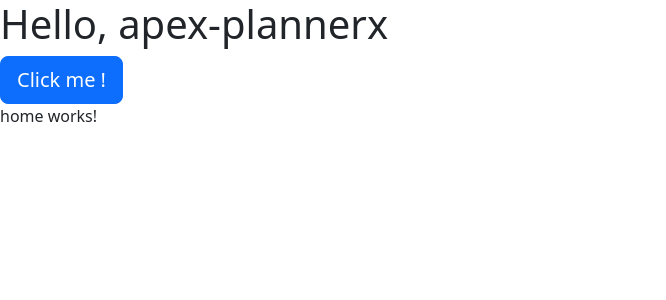
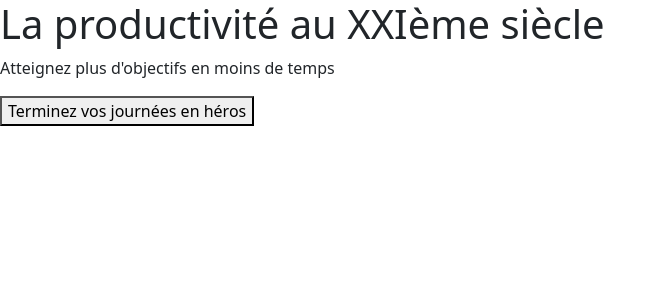
Before and after one commit to RealApexMan/apex-plannerx, an Angular app: page / in a window 1280 px wide. Shown: the top 300 px of the page, without its empty margins (0-666 px from the left). Built offline with nearby package versions, Linux system fonts and the light colour scheme.

Commit message:
Add home banner with UT

```diff
--- a/package.json
+++ b/package.json
@@ -14,6 +14,7 @@
     "watch": "ng build --watch --configuration development",
     "test": "jest",
     "test:coverage": "jest --coverage",
+    "test:watch":"jest --watch --onlyChanged --verbose",
     "lint": "ng lint"
   },
   "private": true,
--- a/src/app/app.component.html
+++ b/src/app/app.component.html
@@ -1,5 +1 @@
-<h1>Hello, apex-plannerx</h1>
-
-<button type="button" class="btn btn-primary btn-lg">Click me !</button>
-
 <router-outlet/>
--- /dev/null
+++ b/src/app/visitor/home/home-banner/home-banner.dumb.component.html
@@ -0,0 +1,3 @@
+<h1 data-testid="banner-title" >{{ title() }}</h1>
+<p>{{ description() }}</p>
+<button type="button" (click)="clicked.emit()" > {{ button() }} </button>
--- /dev/null
+++ b/src/app/visitor/home/home-banner/home-banner.dumb.component.ts
@@ -0,0 +1,18 @@
+import { ChangeDetectionStrategy, Component, input, output } from '@angular/core';
+
+@Component({
+  selector: 'app-home-banner',
+  standalone: true,
+  imports: [],
+  templateUrl: './home-banner.dumb.component.html',
+  styleUrl: './home-banner.dumb.component.scss',
+  changeDetection: ChangeDetectionStrategy.OnPush
+})
+export class HomeBannerDumbComponent {
+
+  readonly title = input.required<string>();
+  readonly description = input.required<string>();
+  readonly button = input.required<string>();
+  readonly clicked = output<void>();
+
+}
--- a/src/app/visitor/home/home.page.component.html
+++ b/src/app/visitor/home/home.page.component.html
@@ -1 +1,6 @@
-<p>home works!</p>
+<app-home-banner
+ title="La productivité au XXIème siècle"
+ description="Atteignez plus d'objectifs en moins de temps"
+ button="Terminez vos journées en héros"
+ (clicked)="onBannerClicked()"
+ />
--- a/src/app/visitor/home/home.page.component.ts
+++ b/src/app/visitor/home/home.page.component.ts
@@ -1,11 +1,16 @@
 import { Component } from '@angular/core';
+import { HomeBannerDumbComponent } from './home-banner/home-banner.dumb.component';
 
 @Component({
   standalone: true,
-  imports: [],
+  imports: [HomeBannerDumbComponent],
   templateUrl: './home.page.component.html',
   styleUrl: './home.page.component.scss'
 })
 export class HomePageComponent {
 
+  onBannerClicked(){
+    console.log('Banner clicked')
+  }
+
 }
```
Also changed, not shown: src/app/visitor/home/home-banner/home-banner.dumb.component.scss (added), 1 other file (tests, documents, lock files or other folders).
